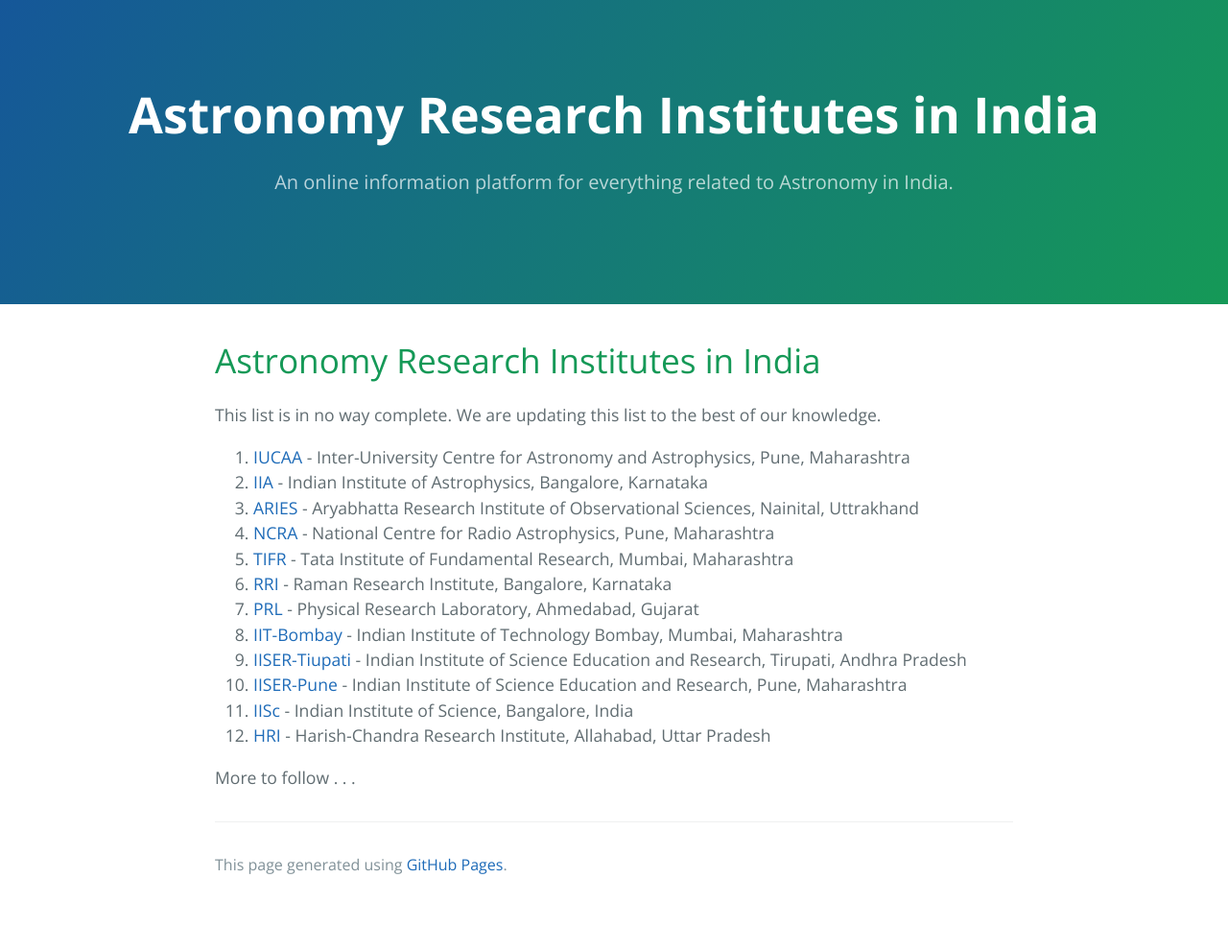
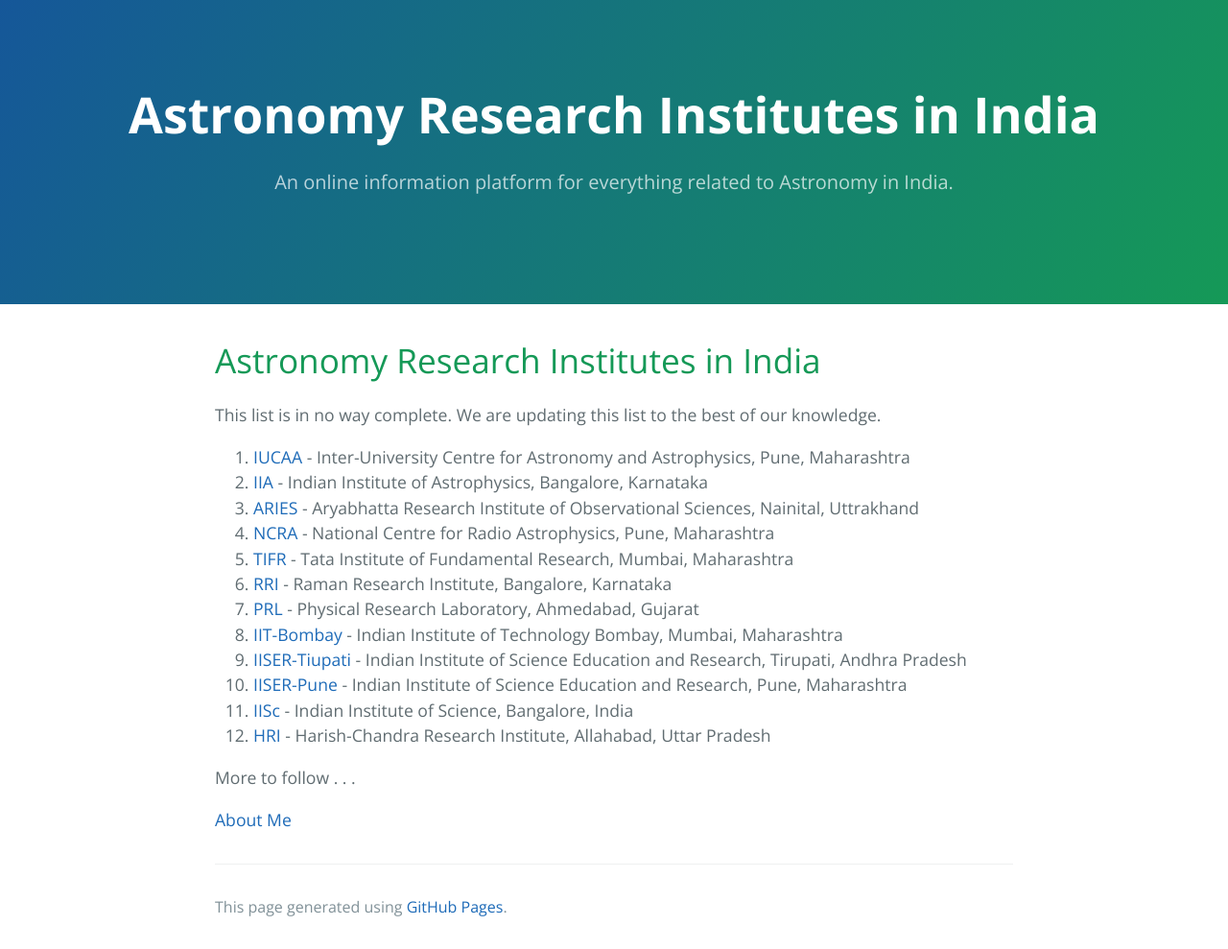
Before and after one commit to kalyanradhakrishnan/Astronomy-In-India, a Jekyll site: the page built from pages/institutes.md, in a window 1280 px wide. Shown: the whole page at 96% size. Built offline with Jekyll 4.4.1, drawn with Linux system fonts in a browser that asks for light colours; our own code applies the rules of GitHub Pages for plain Markdown files; before the commit the page ends 945 px from its top, so only the background shows below that.

Commit message:
Update institutes.md

```diff
--- a/pages/institutes.md
+++ b/pages/institutes.md
@@ -14,3 +14,5 @@
 12. [HRI](http://www.hri.res.in/~astro/index.html) - Harish-Chandra Research Institute, Allahabad, Uttar Pradesh
 
 More to follow . . .
+
+<a href="index.md" title="Home">About Me</a>
```
